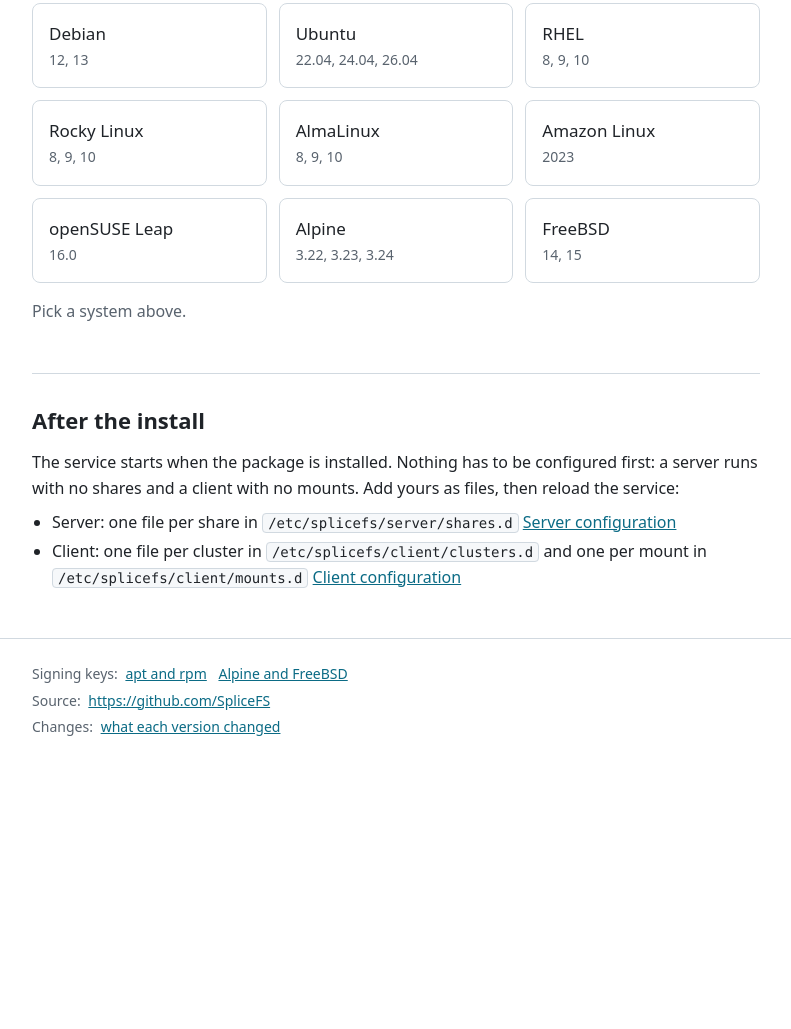
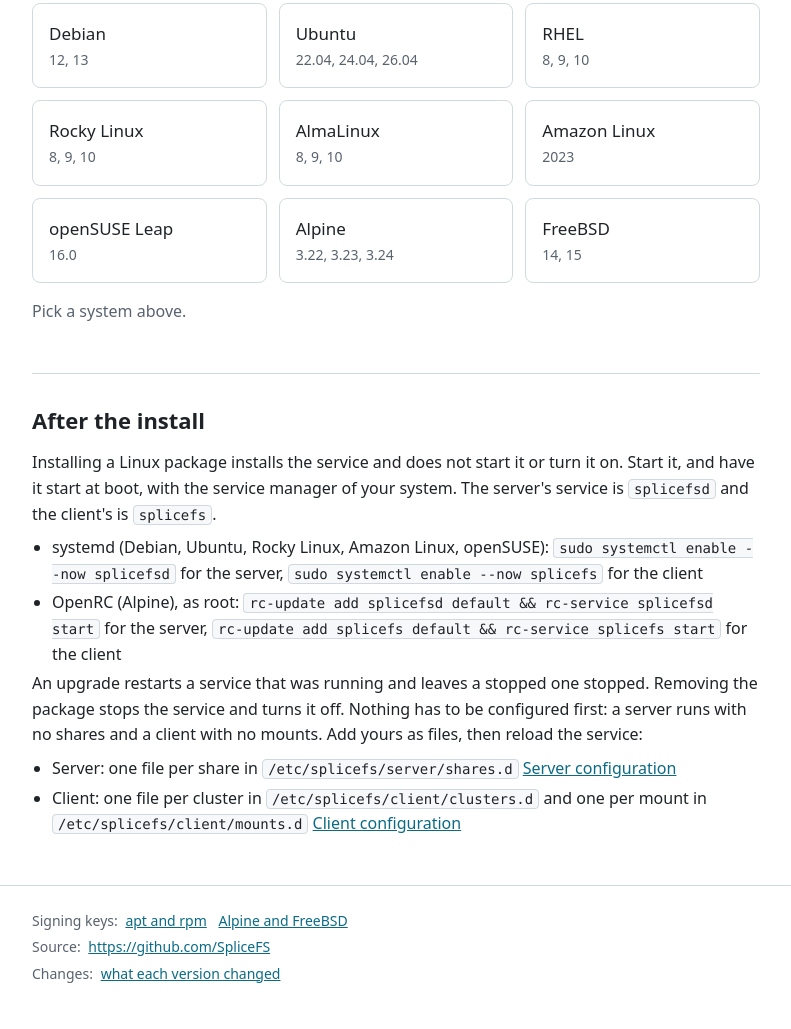
Before and after one commit to SpliceFS/packages, a plain HTML site: page site/index.html in a window 1280 px wide. Shown: the part 1725-2754 px from the top of the page, without its empty margins (244-1035 px from the left). Before the commit the page ends 2508 px from the top, so only its background shows below. Drawn offline with Linux system fonts and the light colour scheme.

Commit message:
Document how to start and enable the service after the install
The packages no longer start the service, so the README and the install page say how, for systemd and OpenRC, once each.

```diff
--- a/site/index.html
+++ b/site/index.html
@@ -382,7 +382,12 @@ pkg install splicefs-client    # the client
 
   <section class="after">
     <h2>After the install</h2>
-    <p>The service starts when the package is installed. Nothing has to be configured first: a server runs with no shares and a client with no mounts. Add yours as files, then reload the service:</p>
+    <p>Installing a Linux package installs the service and does not start it or turn it on. Start it, and have it start at boot, with the service manager of your system. The server's service is <code class="inline">splicefsd</code> and the client's is <code class="inline">splicefs</code>.</p>
+    <ul>
+      <li>systemd (Debian, Ubuntu, Rocky Linux, Amazon Linux, openSUSE): <code class="inline">sudo systemctl enable --now splicefsd</code> for the server, <code class="inline">sudo systemctl enable --now splicefs</code> for the client</li>
+      <li>OpenRC (Alpine), as root: <code class="inline">rc-update add splicefsd default &amp;&amp; rc-service splicefsd start</code> for the server, <code class="inline">rc-update add splicefs default &amp;&amp; rc-service splicefs start</code> for the client</li>
+    </ul>
+    <p>An upgrade restarts a service that was running and leaves a stopped one stopped. Removing the package stops the service and turns it off. Nothing has to be configured first: a server runs with no shares and a client with no mounts. Add yours as files, then reload the service:</p>
     <ul>
       <li>Server: one file per share in <code class="inline">/etc/splicefs/server/shares.d</code> <a href="https://github.com/SpliceFS/server/blob/main/docs/configuration.md">Server configuration</a></li>
       <li>Client: one file per cluster in <code class="inline">/etc/splicefs/client/clusters.d</code> and one per mount in <code class="inline">/etc/splicefs/client/mounts.d</code> <a href="https://github.com/SpliceFS/client/blob/main/docs/configuration.md">Client configuration</a></li>
```
Also changed, not shown: 2 other files.
